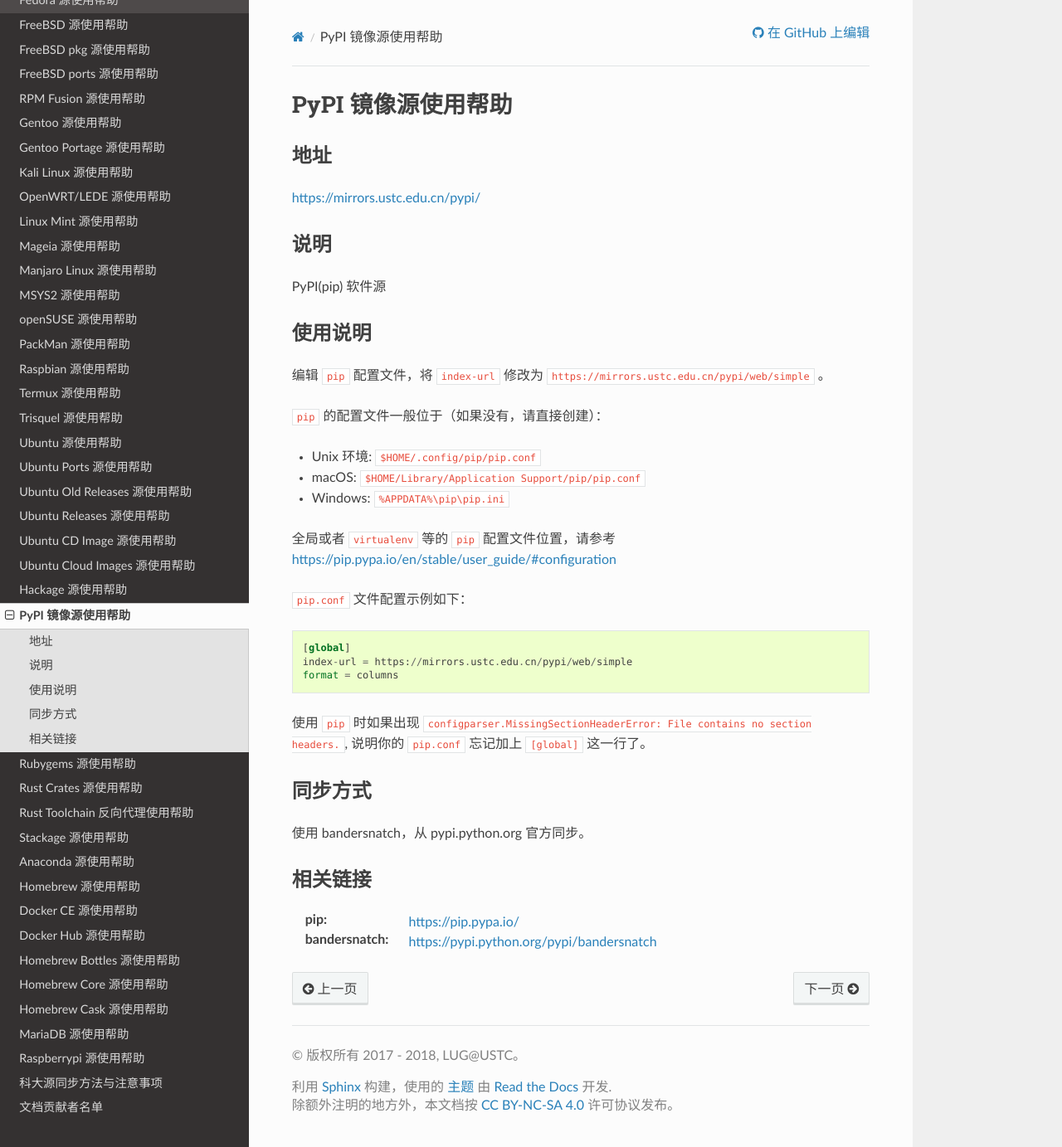
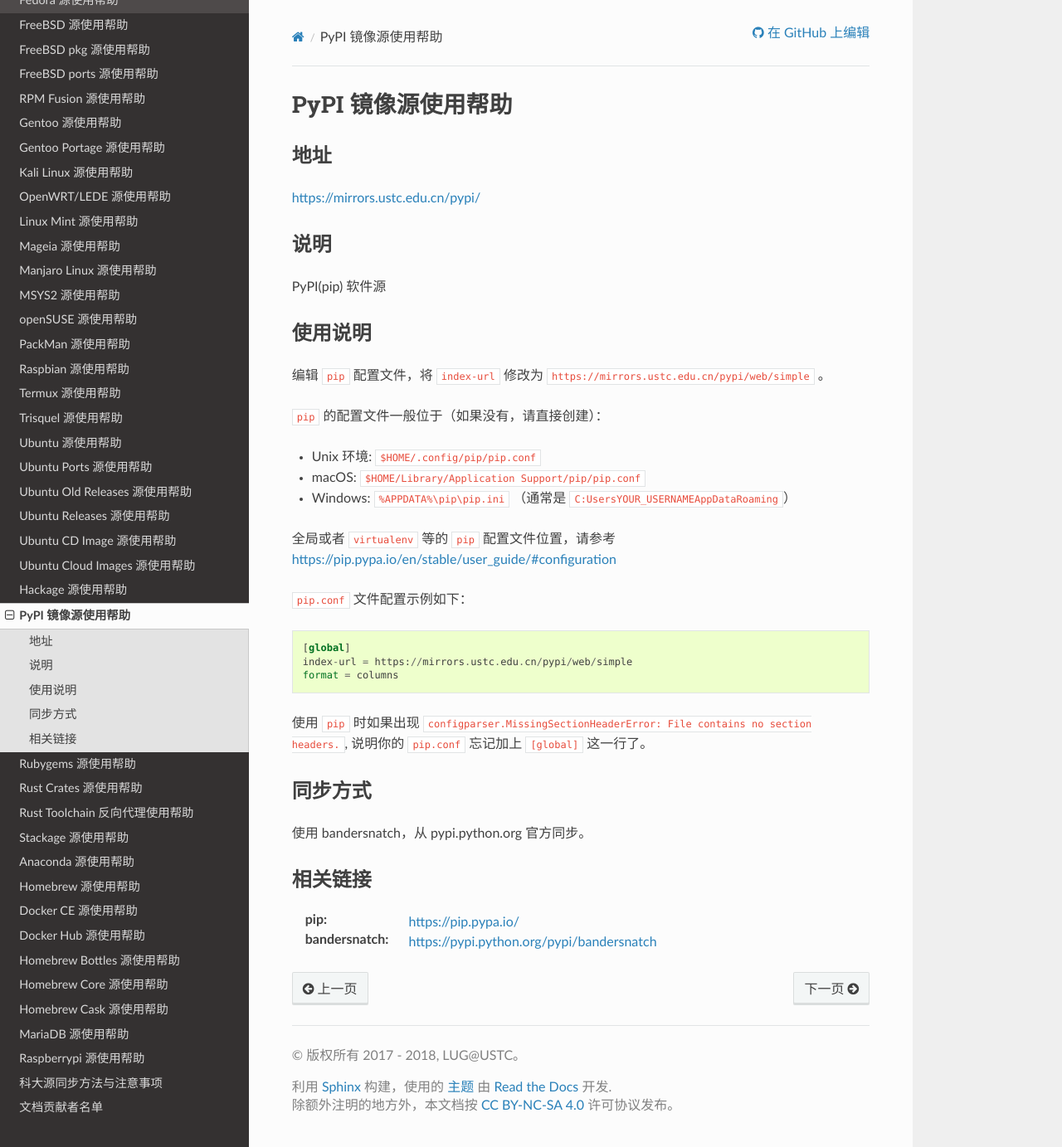
Before and after one commit to ustclug/mirrorhelp, a Sphinx documentation site: the page built from source/pypi.rst, in a window 1280 px wide and 1383 px high. Shown: the whole window at 83% size. Built offline with Sphinx 7.4.7 and the Read the Docs theme 2.0.0, drawn with Linux system fonts in a browser that asks for light colours; pages that are not in the unit, such as notebooks, are missing from menus.

Commit message:
Update pypi.rst
more friendly fro windows user.

```diff
--- a/source/pypi.rst
+++ b/source/pypi.rst
@@ -21,7 +21,7 @@
 
 * Unix 环境: :file:`$HOME/.config/pip/pip.conf`
 * macOS: :file:`$HOME/Library/Application Support/pip/pip.conf`
-* Windows: :file:`%APPDATA%\\pip\\pip.ini`
+* Windows: :file:`%APPDATA%\\pip\\pip.ini` （通常是 :file:`C:\Users\YOUR_USERNAME\AppData\Roaming`）
 
 全局或者 ``virtualenv`` 等的 ``pip`` 配置文件位置，请参考 https://pip.pypa.io/en/stable/user_guide/#configuration
 
```
